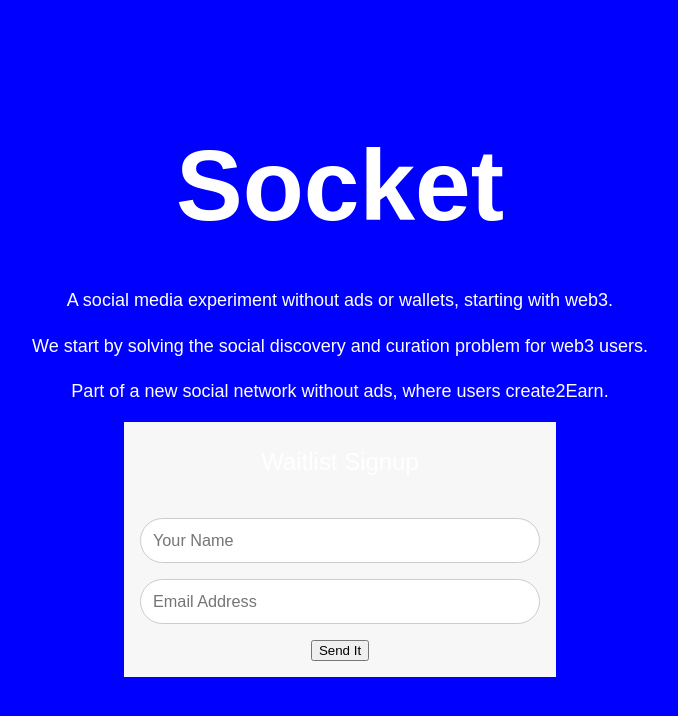
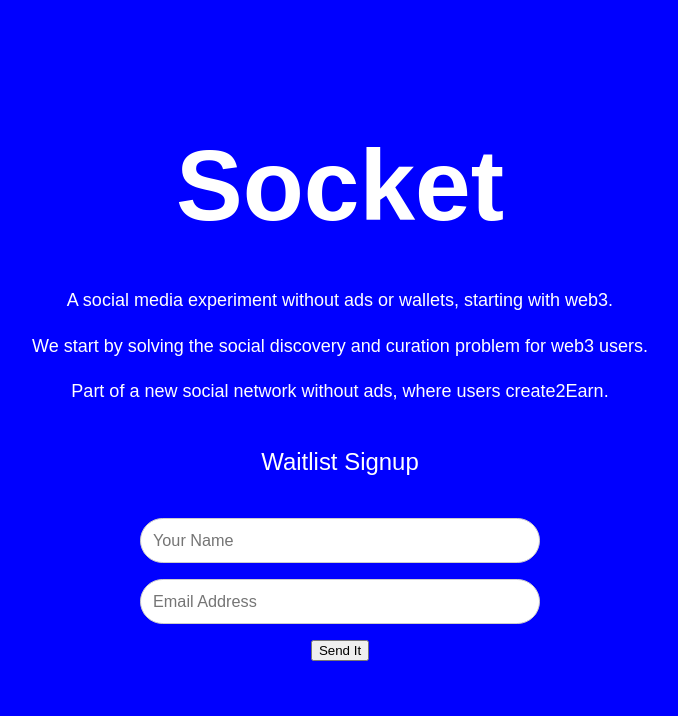
Before and after one commit to evazhang612/sokt-landing, a Jekyll site: the page built from index.md, in a window 1280 px wide. Shown: the top 716 px of the page, without its empty margins (300-978 px from the left). Built offline with Jekyll 4.4.1, drawn with Linux system fonts in a browser that asks for light colours; nearby versions of some CDN libraries; library files that are not in the unit come from our copies; comment, search, counter and statistics services are not loaded.

Commit message:
Fix form bug

```diff
--- a/assets/style.css
+++ b/assets/style.css
@@ -702,7 +702,7 @@ Modules - reusable parts of our design
   max-width: 400px;
   margin: 10px auto;
   padding: 16px;
-  background: #F7F7F7;
+/*  background: #F7F7F7;*/
 }
 .form-style-6 h1{
   padding: 20px 0;
@@ -775,13 +775,12 @@ Modules - reusable parts of our design
 }
 .form-style-6 input[type="submit"]:hover,
 .form-style-6 input[type="button"]:hover{
-  background: #2EBC99;
+/*  background: #2EBC99;*/
   -webkit-box-sizing: border-box;
   -moz-box-sizing: border-box;
   width: 100%;
   padding: 3%;
 }
-
 
 
   max-width: 400px;
@@ -790,7 +789,7 @@ Modules - reusable parts of our design
   background: #F7F7F7;
 }
 .form-style-6 h1{
-  background: #43D1AF;
+/*  background: #43D1AF;*/
   padding: 20px 0;
   font-size: 140%;
   font-weight: 300;
@@ -818,7 +817,7 @@ Modules - reusable parts of our design
   -webkit-box-sizing: border-box;
   -moz-box-sizing: border-box;
   width: 100%;
-  background: #fff;
+/*  background: #fff;*/
   margin-bottom: 4%;
   border: 1px solid #ccc;
   padding: 3%;
@@ -848,16 +847,28 @@ Modules - reusable parts of our design
   -moz-box-sizing: border-box;
   width: 100%;
   padding: 3%;
-  background: #43D1AF;
+/*  background: #43D1AF;*/
   border-bottom: 2px solid #30C29E;
   border-top-style: none;
   border-right-style: none;
   border-left-style: none;
-  color: #fff;
+  border-radius: 25px
+/*  color: #fff;*/
 }
 .form-style-6 input[type="submit"]:hover,
 .form-style-6 input[type="button"]:hover{
-  background: #2EBC99;
+  box-sizing: border-box;
+  -webkit-box-sizing: border-box;
+  -moz-box-sizing: border-box;
+  width: 100%;
+  padding: 3%;
+/*  background: #43D1AF;*/
+  border-bottom: 2px solid #30C29E;
+  border-top-style: none;
+  border-right-style: none;
+  border-left-style: none;
+  border-radius: 25px
+/*  color: #fff;*/
 }
 
 
```
